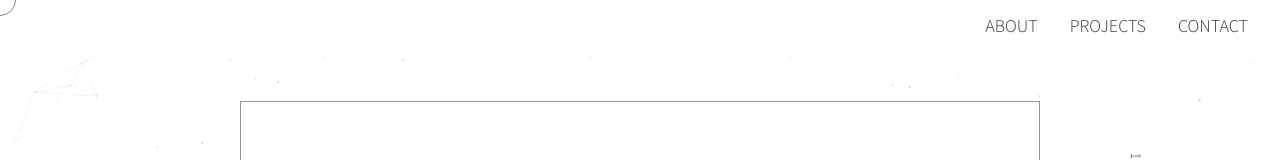
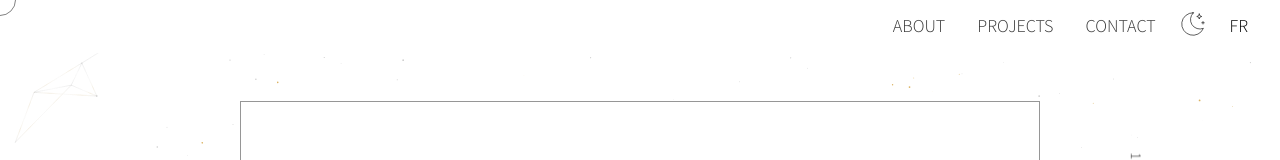
Before and after one commit to Aure-en/portfolio, a React (Create React App) app: page / in a window 1280 px wide. Shown: the top 160 px of the page. Built offline with nearby package versions, Linux system fonts and the light colour scheme.

Commit message:
Created buttons to switch languages and theme modes.

```diff
--- a/src/components/header/Header.jsx
+++ b/src/components/header/Header.jsx
@@ -2,6 +2,8 @@ import React, { useRef } from "react";
 import styled from "styled-components";
 import { useCursor } from "../../contexts/CursorContext";
 import { useSection } from "../../contexts/SectionContext";
+import Language from "./switch/Language";
+import Theme from "./switch/Theme";
 import Line from "./Line";
 
 function Header() {
@@ -46,6 +48,8 @@ function Header() {
         >
           Contact
         </Link>
+        <Theme />
+        <Language />
       </Container>
       <Line
         prev={
@@ -90,9 +94,6 @@ const Container = styled.nav`
   display: flex;
 
   & > a {
-    display: flex;
-    align-items: center;
-    justify-content: center;
     text-transform: uppercase;
     font-weight: 300;
     font-size: 1.125rem;
--- /dev/null
+++ b/src/components/header/switch/Language.jsx
@@ -0,0 +1,36 @@
+import React from "react";
+import styled from "styled-components";
+import { useLanguage } from "../../../contexts/LanguageContext";
+import { useCursor } from "../../../contexts/CursorContext";
+
+function Language() {
+  const { language, changeLanguage } = useLanguage();
+  const { setState } = useCursor();
+
+  return (
+    <Button
+      type="button"
+      onClick={changeLanguage}
+      onMouseEnter={() => setState("hidden")}
+      onMouseLeave={() => setState("basic")}
+    >
+      {language === "en" ? "fr" : "en"}
+    </Button>
+  );
+}
+
+export default Language;
+
+const Button = styled.button`
+  background: none;
+  border: none;
+  text-transform: uppercase;
+  font-weight: 300;
+  font-size: 1.125rem;
+  padding: 1rem;
+  cursor: pointer;
+
+  &:focus {
+    outline: 1px solid transparent;
+  }
+`;
--- /dev/null
+++ b/src/components/header/switch/Theme.jsx
@@ -0,0 +1,43 @@
+import React from "react";
+import styled from "styled-components";
+import { useTheme } from "../../../contexts/ThemeContext";
+import { useCursor } from "../../../contexts/CursorContext";
+
+// Icons
+import { ReactComponent as IconLight } from "../../../assets/icons/light.svg";
+import { ReactComponent as IconDark } from "../../../assets/icons/dark.svg";
+
+function Theme() {
+  const { theme, changeTheme } = useTheme();
+  const { setState } = useCursor();
+
+  return (
+    <Button
+      type="button"
+      onClick={changeTheme}
+      onMouseEnter={() => setState("hidden")}
+      onMouseLeave={() => setState("basic")}
+    >
+      {theme === "light" ? <IconDark /> : <IconLight />}
+    </Button>
+  );
+}
+
+export default Theme;
+
+const Button = styled.button`
+  background: none;
+  border: none;
+  text-transform: uppercase;
+  font-weight: 300;
+  font-size: 1.125rem;
+  cursor: pointer;
+
+  &:focus {
+    outline: 1px solid transparent;
+  }
+
+  & * {
+    cursor: pointer;
+  }
+`;
--- /dev/null
+++ b/src/content/progress.json
@@ -0,0 +1,4 @@
+{
+  "fr": "Maintenir et faire défiler",
+  "en": "Drag and scroll"
+}
```
